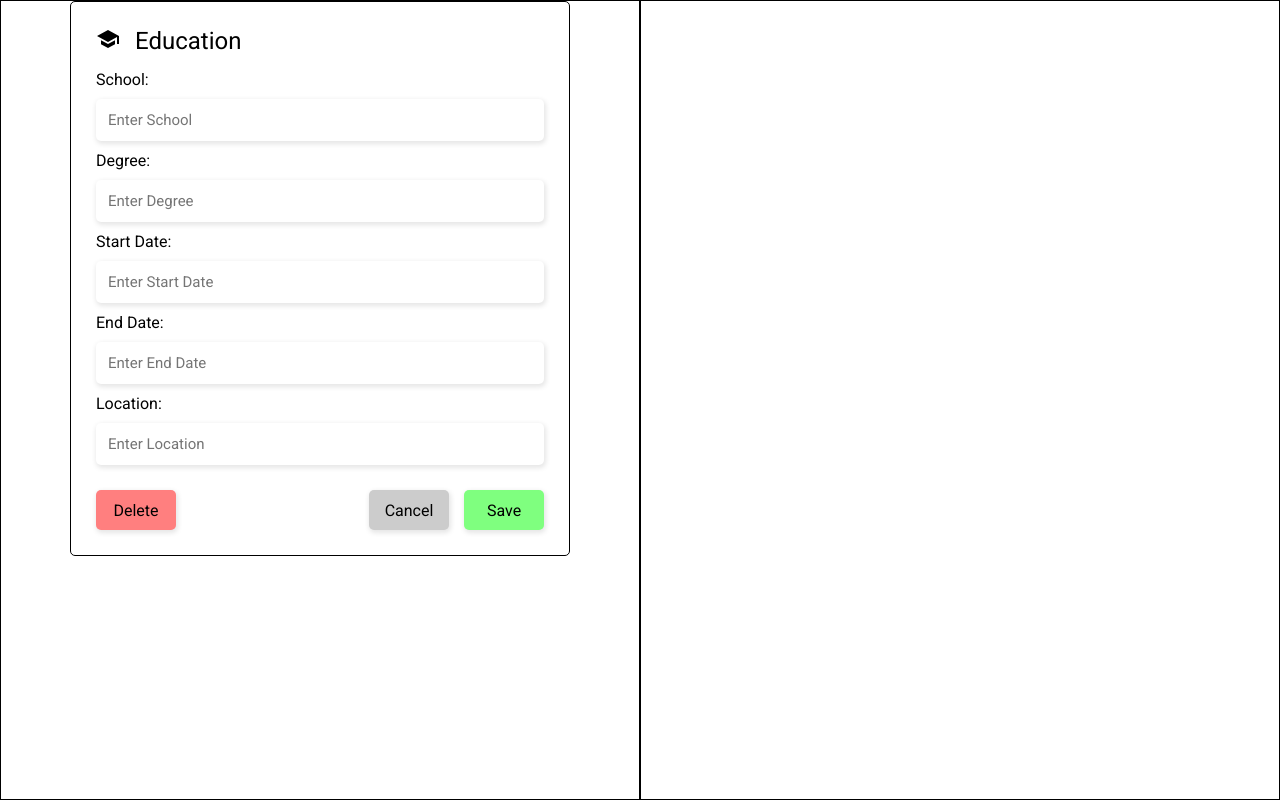
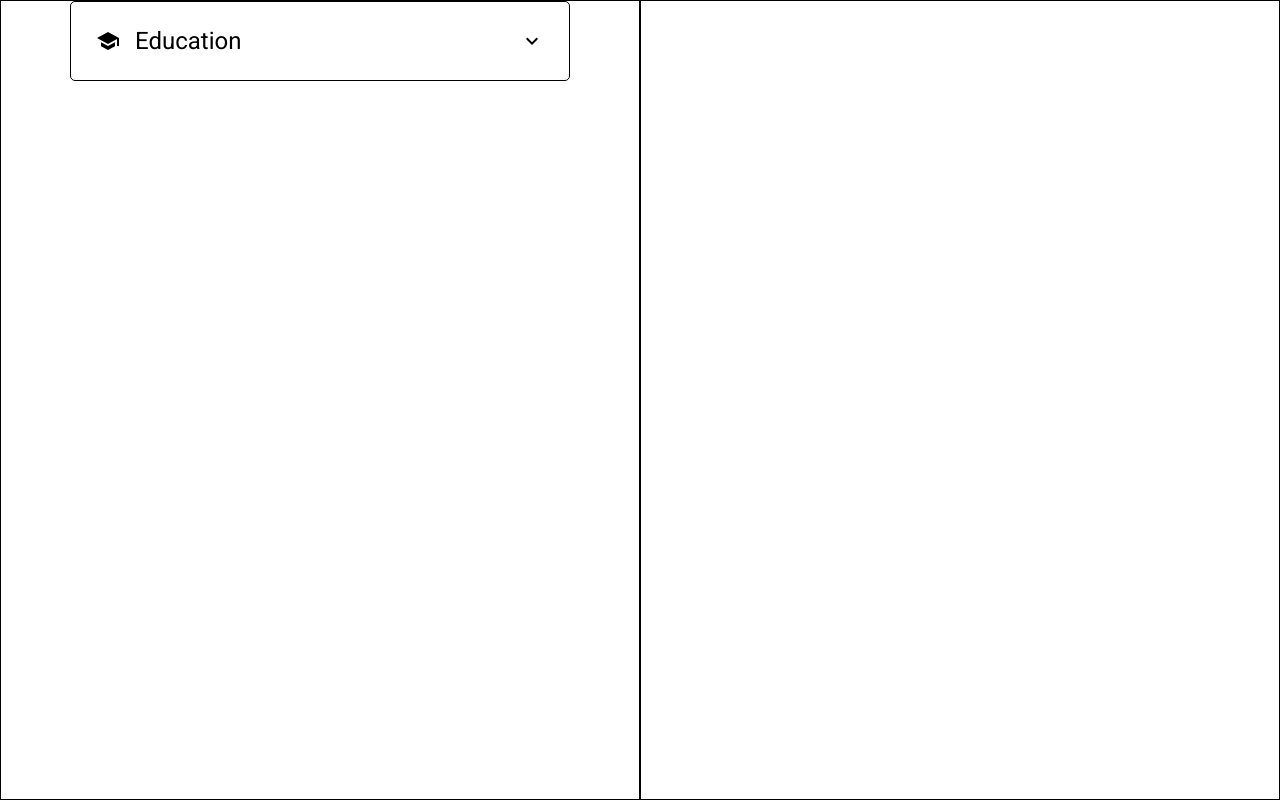
Before and after one commit to DayanWalter/TOP-cv-application, a React (Vite) app: page / in a window 1280 px wide. Built offline with nearby package versions, Linux system fonts and the light colour scheme.

Commit message:
Education is droppable

```diff
--- a/src/components/App.jsx
+++ b/src/components/App.jsx
@@ -9,7 +9,7 @@ export default function App() {
     <div className="app">
       <div className="left">
         {/* <Personal /> */}
-        <Education />
+        <Education isActive={false} />
         {/* <Experience /> */}
       </div>
       <div className="right">{/* <CV /> */}</div>
--- a/src/components/Education.jsx
+++ b/src/components/Education.jsx
@@ -1,8 +1,10 @@
 import { useState } from 'react';
 import Icon from '@mdi/react';
 import { mdiSchool } from '@mdi/js';
+import { mdiChevronUp } from '@mdi/js';
+import { mdiChevronDown } from '@mdi/js';
 
-export default function Education() {
+export default function Education({ isActive }) {
   const [education, setEducation] = useState({
     school: '',
     degree: '',
@@ -34,10 +36,12 @@ export default function Education() {
 
   return (
     <>
+      {isActive ? (
         <form onSubmit={(e) => e.preventDefault()}>
           <div className="education">
             <Icon path={mdiSchool} size={1} />
             <h1>Education</h1>
+            <Icon path={mdiChevronUp} size={1} />
           </div>
           <label htmlFor="school">
             School:
@@ -95,6 +99,15 @@ export default function Education() {
             <button className="save">Save</button>
           </div>
         </form>
+      ) : (
+        <form>
+          <div className="education">
+            <Icon path={mdiSchool} size={1} />
+            <h1>Education</h1>
+            <Icon path={mdiChevronDown} size={1} />
+          </div>
+        </form>
+      )}
     </>
   );
 }
--- a/src/components/Experience.jsx
+++ b/src/components/Experience.jsx
@@ -1,6 +1,7 @@
 import { useState } from 'react';
 import Icon from '@mdi/react';
 import { mdiBriefcaseVariant } from '@mdi/js';
+import { mdiChevronUp } from '@mdi/js';
 
 export default function Experience() {
   const [experience, setExperience] = useState({
@@ -43,6 +44,7 @@ export default function Experience() {
         <div className="experience">
           <Icon path={mdiBriefcaseVariant} size={1} />
           <h1>Experience</h1>
+          <Icon path={mdiChevronUp} size={1} />
         </div>
         <label htmlFor="company">
           Company name:
--- a/src/styles/index.css
+++ b/src/styles/index.css
@@ -47,8 +47,13 @@ form {
 }
 form h1 {
   font-size: 24px;
-  margin-bottom: 15px;
+  /* margin-bottom: 15px; */
 }
+form label {
+  margin-top: 55px;
+  background-color: green;
+}
+
 form input,
 form textarea {
   font-size: 15px;
@@ -70,7 +75,12 @@ form .education,
 form .experience {
   display: flex;
   gap: 15px;
+  align-items: center;
   /* border: 1px solid black; */
+}
+form .education h1,
+form .experience h1 {
+  margin-right: auto;
 }
 button {
   outline: 0;
```
Lines whose indentation alone changed are shown as unchanged.
